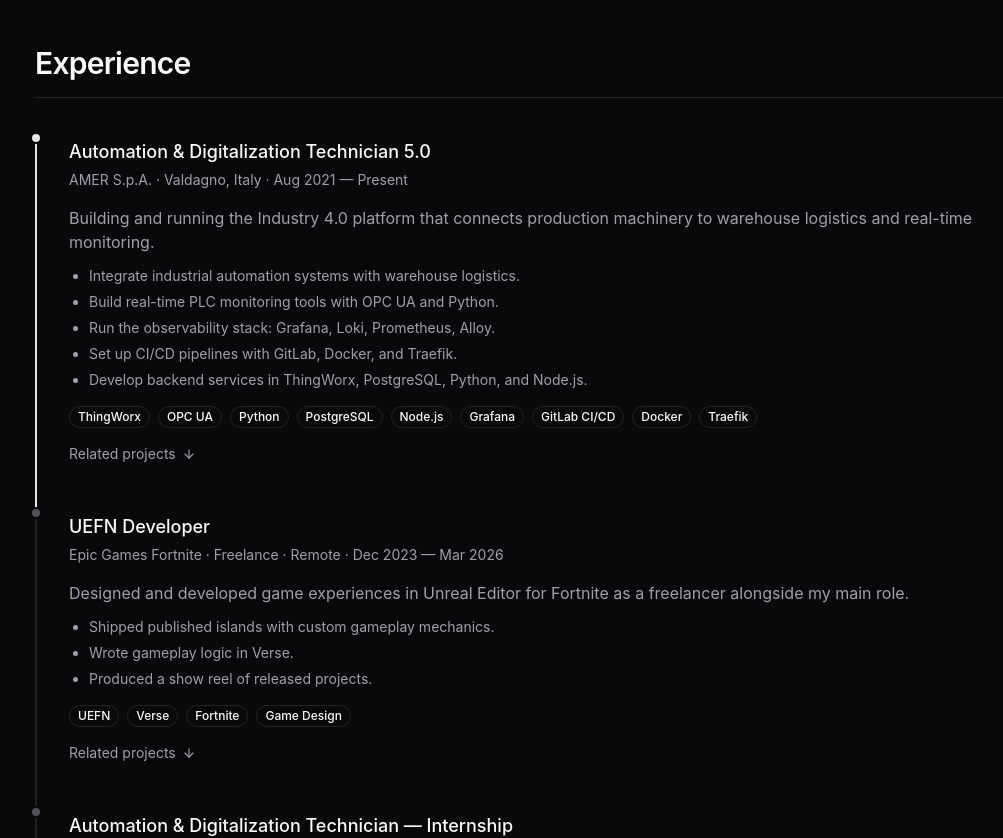
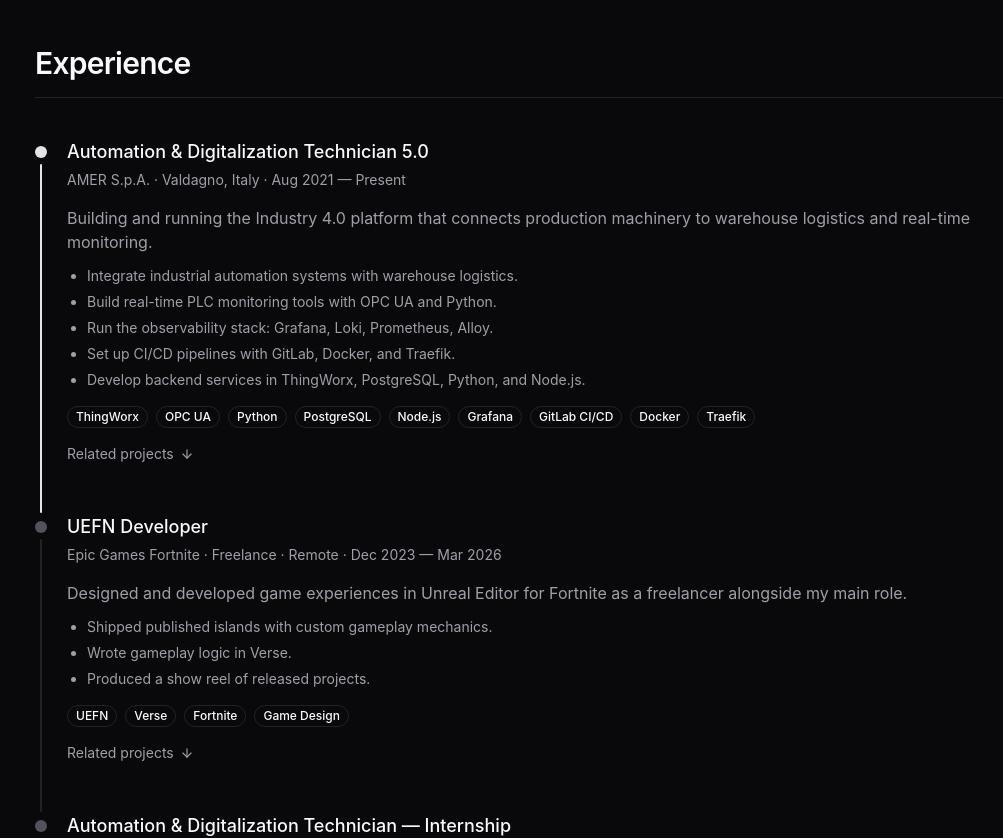
Before and after one commit to dzerk11/portfolio, a Vue app: page / in a window 1280 px wide. Shown: the part 1360-2198 px from the top of the page, without its empty margins (117-1120 px from the left). Built offline with nearby package versions, Linux system fonts and the light colour scheme.

Commit message:
Fix experience graph

```diff
--- a/src/components/sections/ExperienceSection.vue
+++ b/src/components/sections/ExperienceSection.vue
@@ -13,21 +13,24 @@
 
       <ol>
         <li
-          v-for="exp in experiences"
+          v-for="(exp, i) in experiences"
           :key="exp.role + exp.period"
-          class="relative border-l-2 pl-8 pb-12 last:pb-0"
-          :class="exp.current ? 'border-primary' : 'border-border'"
+          class="relative pl-8"
+          :class="i < experiences.length - 1 ? 'pb-12' : ''"
         >
-          <!-- Timeline dot, centered on the rail color transition -->
-          <span v-if="exp.current" class="absolute -left-[7px] -top-1.5 flex size-3">
-            <span class="absolute inline-flex size-full animate-ping rounded-full bg-primary/60" />
-            <span class="relative inline-flex size-3 rounded-full border-2 border-background bg-primary" />
+          <!-- Marker: dot and line share the same absolute x-axis (6px = dot center) -->
+          <span v-if="exp.current" class="absolute left-0 top-2 size-3">
+            <span class="absolute inset-0 animate-ping rounded-full bg-primary/60 motion-reduce:animate-none" />
+            <span class="absolute inset-0 rounded-full bg-primary" />
           </span>
+          <span v-else class="absolute left-0 top-2 size-3 rounded-full bg-zinc-600" />
           <span
-            v-else
-            class="absolute -left-[7px] -top-1.5 size-3 rounded-full border-2 border-background bg-zinc-600"
+            v-if="i < experiences.length - 1"
+            class="absolute left-1.5 top-[26px] bottom-0 w-0.5 -translate-x-1/2 rounded-full"
+            :class="exp.current ? 'bg-primary' : 'bg-border'"
           />
 
+          <div class="min-w-0">
           <h3 class="text-lg font-medium text-foreground">{{ exp.role }}</h3>
           <p class="mt-1 text-sm text-muted-foreground">
             {{ exp.company }} · {{ exp.location }} · {{ exp.period }}
@@ -51,6 +54,7 @@
             Related projects
             <ArrowDown class="size-3.5" />
           </a>
+          </div>
         </li>
       </ol>
 
```
